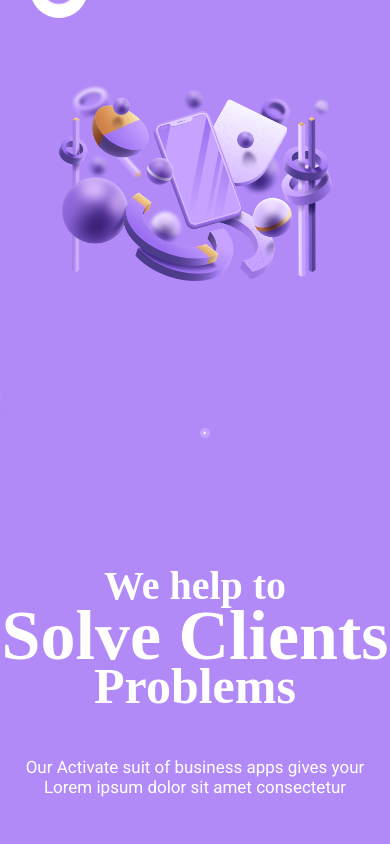
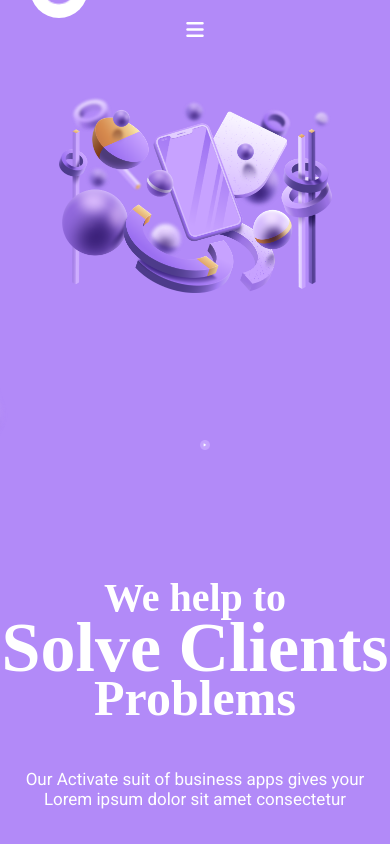
Before and after one commit to adeel00576/BuisnessLanding, a plain HTML site: page index.html in a window 390 px wide. Shown: the top 844 px of the page. Drawn offline with nearby package versions, Linux system fonts and the light colour scheme.

Commit message:
still error

```diff
--- a/CSS/style.css
+++ b/CSS/style.css
@@ -1019,7 +1019,7 @@ body{
 	body{
 		width: 100%;
 	}
-	.menu {
+	.menu a{
 
 		display: none;
 
```
